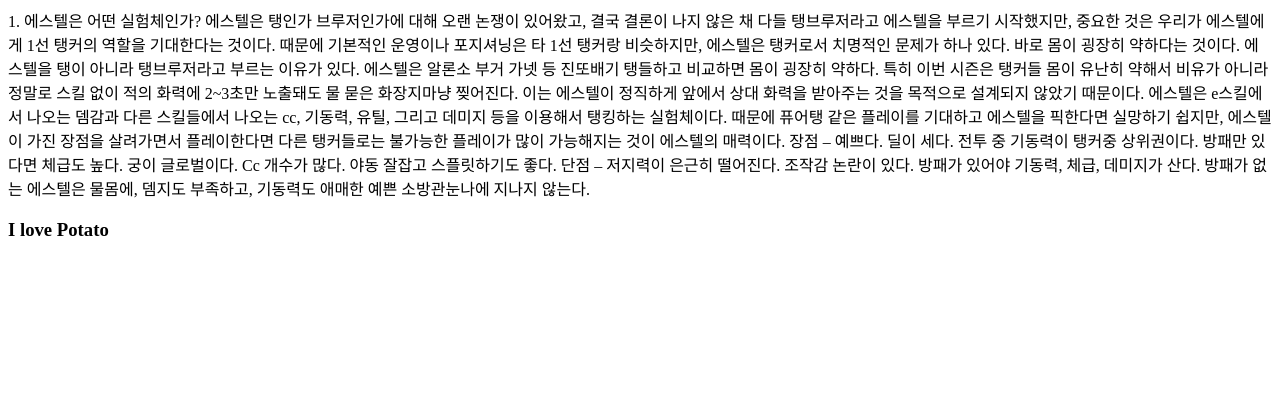
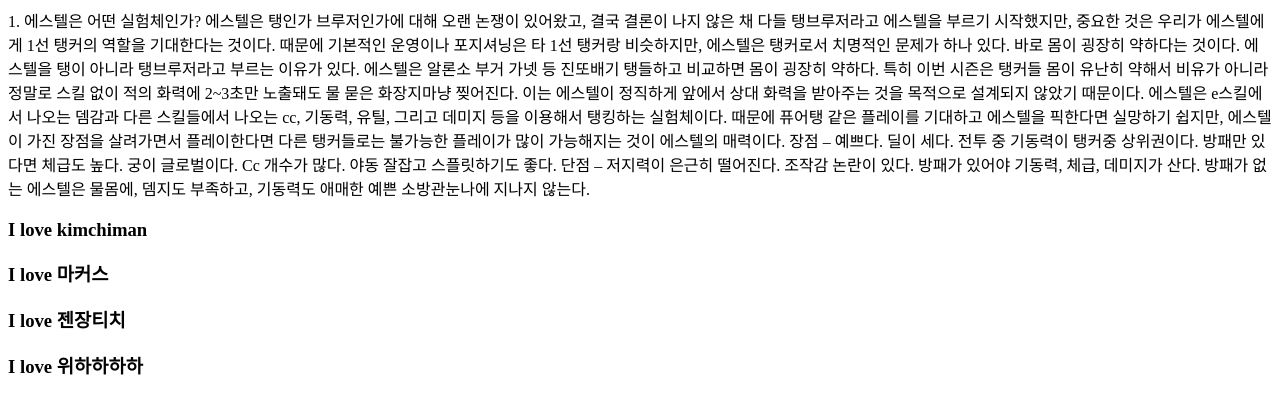
Before and after one commit to tmdwns9630/movie_app_2025, a React (Create React App) app: page / in a window 1280 px wide. Shown: the top 414 px of the page. Built offline with nearby package versions, Linux system fonts and the light colour scheme.

Commit message:
3-4 props 실습, CRLF 파일 추가

```diff
--- a/src/App.js
+++ b/src/App.js
@@ -1,5 +1,6 @@
-function Potato() {
-  return <h3>I love Potato</h3>;
+function Food({ fav }) {
+  console.log(fav);
+  return <h3>I love {fav}</h3>;
 }
 
 function App() {
@@ -25,7 +26,10 @@ function App() {
       떨어진다. 조작감 논란이 있다. 방패가 있어야 기동력, 체급, 데미지가 산다.
       방패가 없는 에스텔은 물몸에, 뎀지도 부족하고, 기동력도 애매한 예쁜
       소방관눈나에 지나지 않는다.
-      <Potato />
+      <Food fav="kimchiman" />
+      <Food fav="마커스" />
+      <Food fav="젠장티치" />
+      <Food fav="위하하하하" />
     </div>
   );
 }
```
Also changed, not shown: 1 other file (tests, documents, lock files or other folders).
